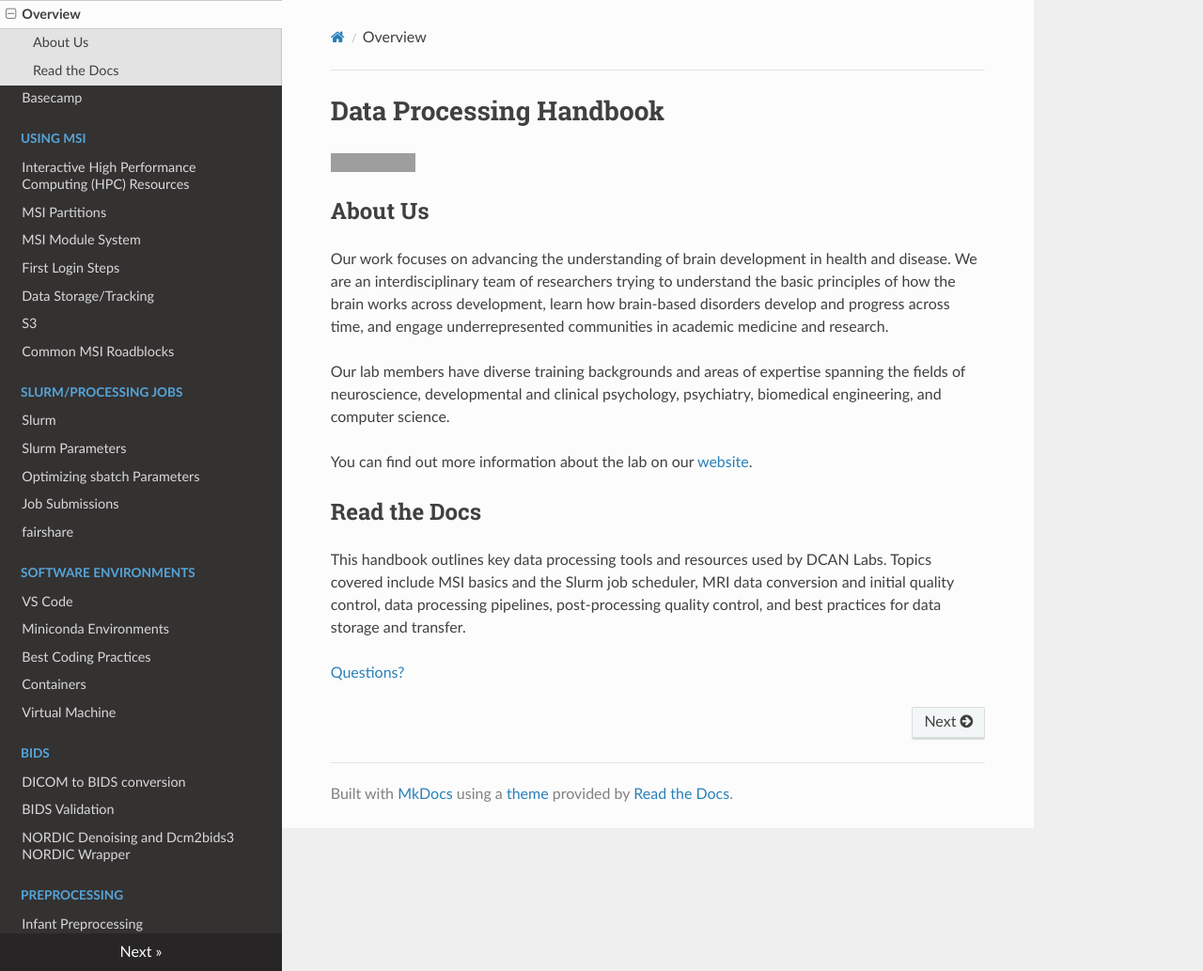
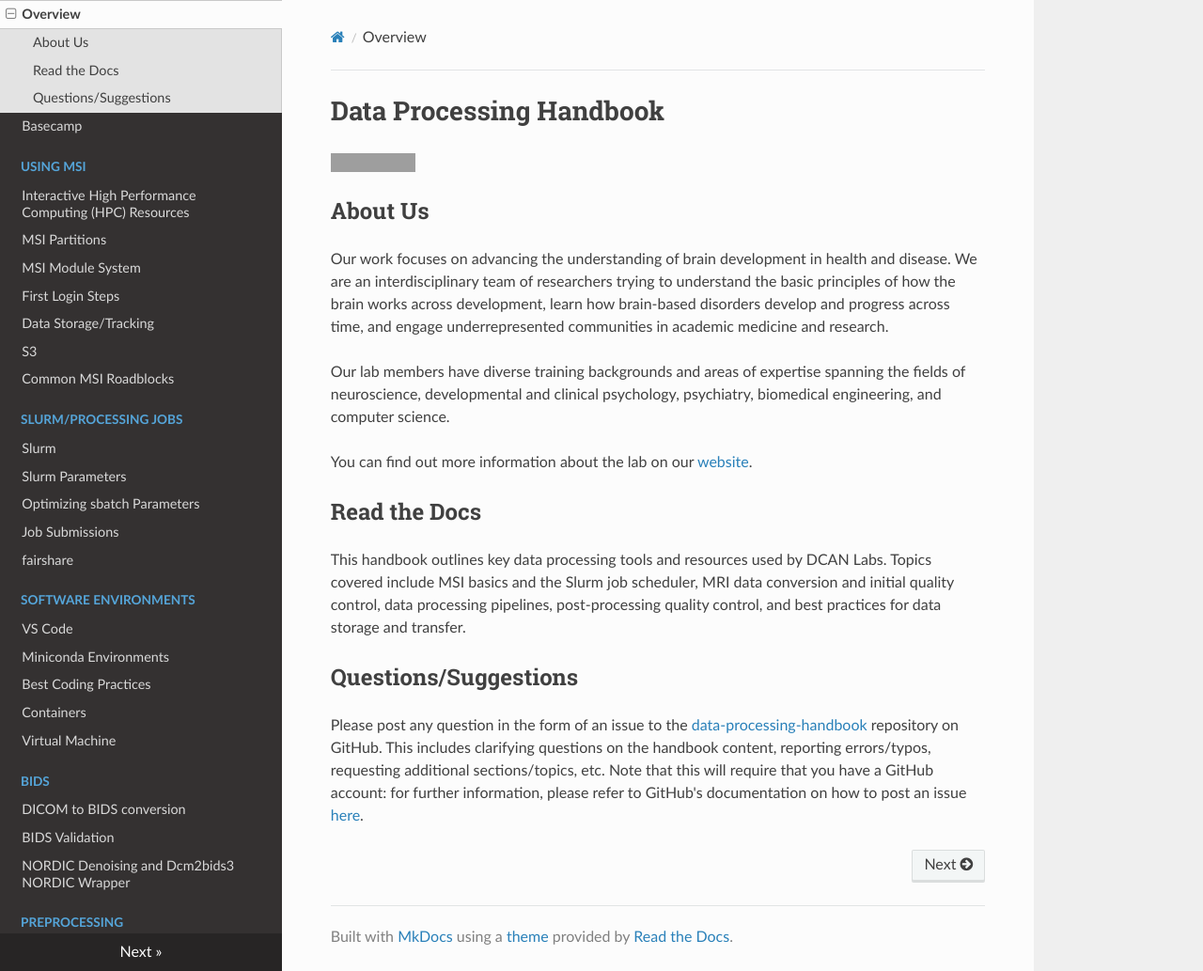
Before and after one commit to DCAN-Labs/cdni-brain, an MkDocs documentation site: the page built from docs/index.md, in a window 1280 px wide and 1033 px high. Shown: the whole window at 94% size. Built offline with MkDocs 1.6.1, drawn with Linux system fonts in a browser that asks for light colours; nearby versions of some CDN libraries; grey boxes are pictures that could not be loaded.

Commit message:
Update index.md
make mechanism for asking questions (ie posting issues) more clear by creating separate subsection under Overview)

```diff
--- a/docs/index.md
+++ b/docs/index.md
@@ -14,4 +14,6 @@ You can find out more information about the lab on our [website](https://innovat
 
 This handbook outlines key data processing tools and resources used by DCAN Labs. Topics covered include MSI basics and the Slurm job scheduler, MRI data conversion and initial quality control, data processing pipelines, post-processing quality control, and best practices for data storage and transfer.
 
-[Questions?](https://github.com/DCAN-Labs/data-processing-handbook/issues)
+## Questions/Suggestions
+
+Please post any question in the form of an issue to the [data-processing-handbook](https://github.com/DCAN-Labs/data-processing-handbook/issues) repository on GitHub. This includes clarifying questions on the handbook content, reporting errors/typos, requesting additional sections/topics, etc. Note that this will require that you have a GitHub account: for further information, please refer to GitHub's documentation on how to post an issue [here](https://docs.github.com/en/issues/tracking-your-work-with-issues/creating-an-issue).
```
